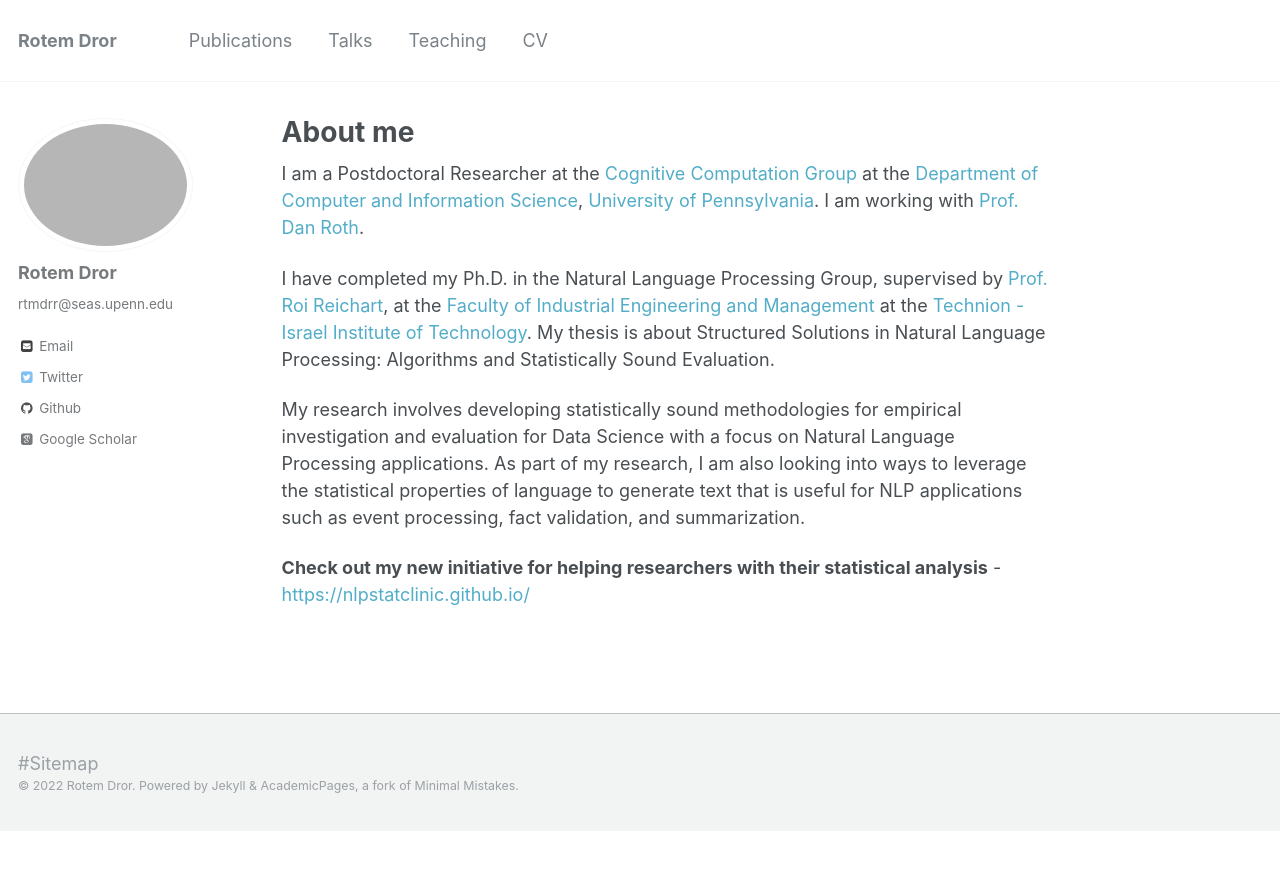
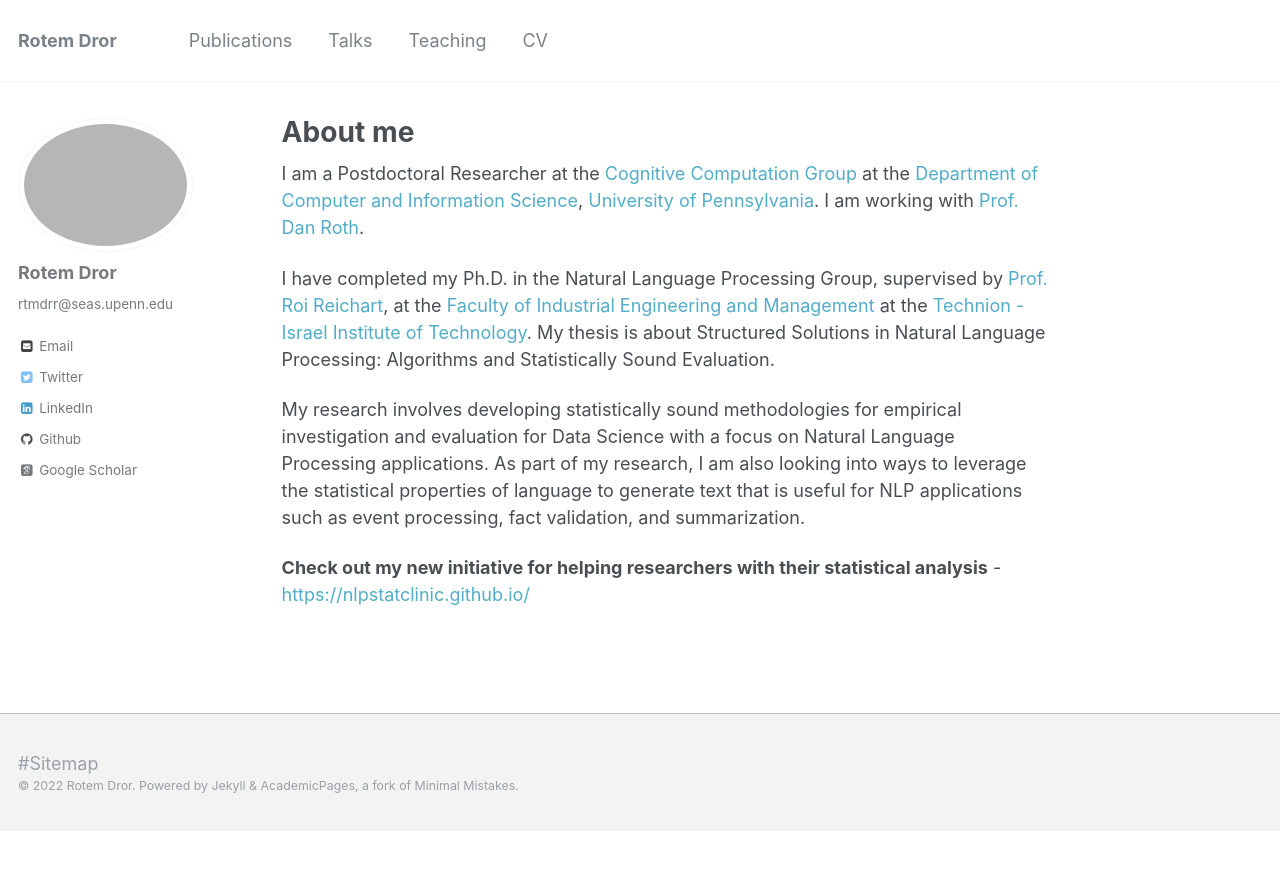
Before and after one commit to rtmdrr/rtmdrr.github.io, a Jekyll site: the page built from _pages/about.md, in a window 1280 px wide. Shown: the top 870 px of the page. Built offline with Jekyll 4.4.1, drawn with Linux system fonts in a browser that asks for light colours; some web fonts are replaced.

Commit message:
Update _config.yml

```diff
--- a/_config.yml
+++ b/_config.yml
@@ -97,7 +97,7 @@ author:
   keybase          :
   instagram        :
   lastfm           :
-  linkedin         : #rotem-dror-43664938/?originalSubdomain=il
+  linkedin         : rotem-dror-43664938/?originalSubdomain=il
   pinterest        :
   soundcloud       :
   stackoverflow    :
```
